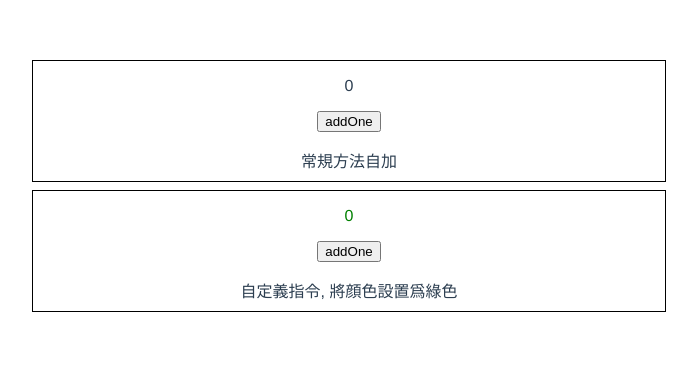
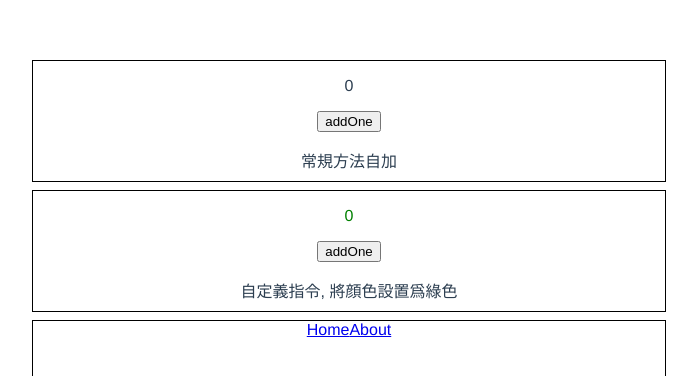
Before and after one commit to wanmaoor/Vuedemo-2, a Vue app: page /#/ in a window 1280 px wide. Shown: the top 376 px of the page, without its empty margins (291-988 px from the left). Built offline with nearby package versions, Linux system fonts and the light colour scheme.

Commit message:
vue-router

```diff
--- a/package.json
+++ b/package.json
@@ -17,6 +17,7 @@
     "babel-eslint": "^10.0.1",
     "eslint": "^5.8.0",
     "eslint-plugin-vue": "^5.0.0",
+    "vue-router": "^3.0.6",
     "vue-template-compiler": "^2.5.21"
   },
   "eslintConfig": {
--- a/public/index.html
+++ b/public/index.html
@@ -5,7 +5,7 @@
     <meta http-equiv="X-UA-Compatible" content="IE=edge">
     <meta name="viewport" content="width=device-width,initial-scale=1.0">
     <link rel="icon" href="<%= BASE_URL %>favicon.ico">
-    <title>codesandbox</title>
+    <title>Vuedemo - 2</title>
   </head>
   <body>
     <noscript>
--- a/src/App.vue
+++ b/src/App.vue
@@ -6,18 +6,23 @@
     <section>
       <Directive />
     </section>
+    <section>
+      <VueRouter />
+    </section>
   </div>
 </template>
 
 <script>
 import AddOne from  "./components/AddOne";
 import Directive from "./components/Vue.directive"
+import VueRouter from "./components/VueRouter"
 
 export default {
   name: "App",
   components: {
     AddOne,
-    Directive
+    Directive,
+    VueRouter
   }
 };
 </script>
--- /dev/null
+++ b/src/components/VueRouter.vue
@@ -0,0 +1,37 @@
+<template>
+  <div id="app3">
+    <nav>
+      <router-link to="/Home">Home</router-link>
+      <router-link to="/About">About</router-link>
+    </nav>
+    <router-view></router-view>
+  </div>
+</template>
+
+<script>
+	import Vue from 'vue'
+	import VueRouter from 'vue-router'
+
+	Vue.use(VueRouter)
+	const Home = {
+		// eslint-disable-next-line no-mixed-spaces-and-tabs
+		template: `<div>Home</div>`
+	}
+	const About = {template: `<div>About</div>`};
+	const router = new VueRouter({
+		routes: [
+			{path: '/home', component: Home},
+			{path: '/about', component: About}
+		]
+	})
+	export default {
+		name: "VueRouter",
+		router,
+    Home,
+    About
+	}
+</script>
+
+<style scoped>
+
+</style>
```
